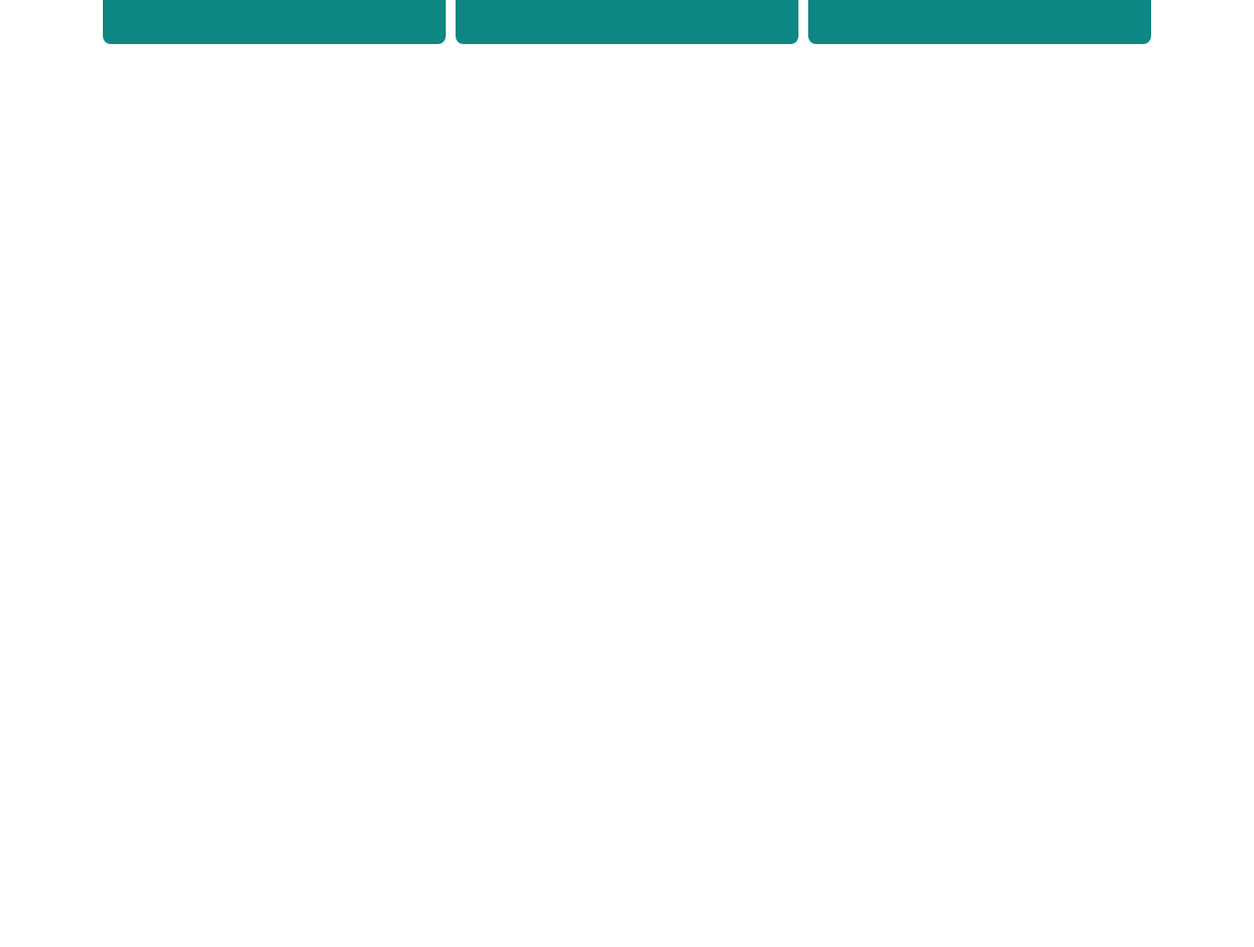
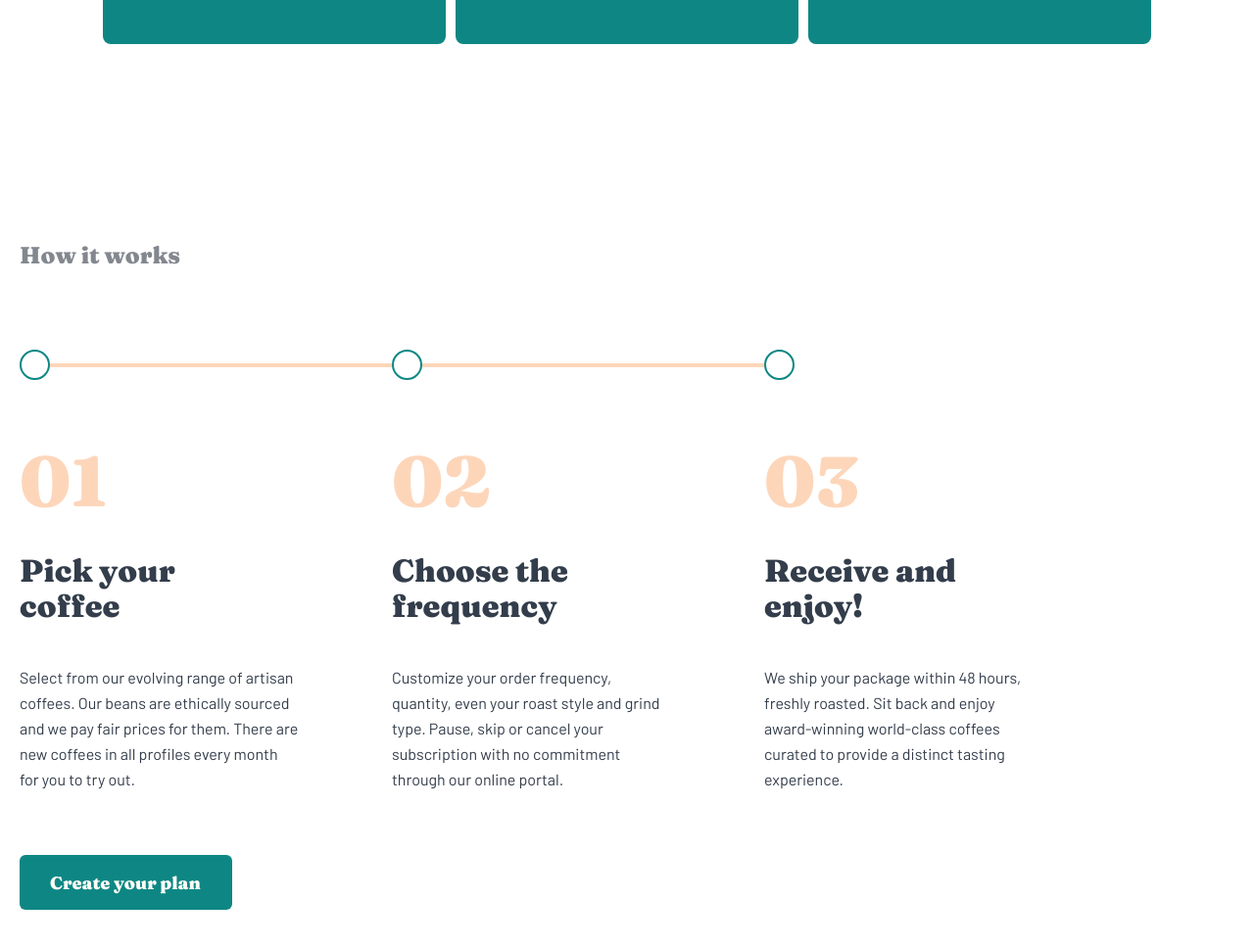
Before and after one commit to IbrohimAsomov/coffeeroasters, a plain HTML site: page index.html in a window 1280 px wide. Shown: the part 2271-3238 px from the top of the page at 98% size. Before the commit the page ends 2516 px from the top, so only its background shows below. Drawn offline with Linux system fonts and the light colour scheme.

Commit message:
add section process for coffeeroasters web site

```diff
--- a/css/style.css
+++ b/css/style.css
@@ -30,7 +30,7 @@
 }
 
 body {
-    font-family: 'Barlow', sans-serif ;
+    font-family: 'Fraunces', sans-serif ;
 }
 
 .visually-hidden {
@@ -300,3 +300,78 @@ img {
     line-height: 26px;
     color: #FEFCF7;
 }
+
+/* process start */
+
+.process {
+    margin-bottom: 200px;
+}
+
+.process__heading {
+    font-family: 'Fraunces';
+    font-weight: 900;
+    font-size: 24px;
+    line-height: 32px;
+    color: #83888F;
+    margin-bottom: 80px;
+}
+
+.process__list {
+    display: flex;
+    justify-content: flex-start;
+    margin-bottom: 64px;
+}
+
+.list__item {
+    width: 380px;
+}
+
+.process__icon-line {
+    display: flex;
+    align-items: center;
+}
+
+.process__circle {
+    display: inline-block;
+    border-radius: 50%;
+    border: 2px solid #0E8784;
+    width: 31px;
+    height: 31px;
+}
+
+.process__line {
+    display: inline-block;
+    width: 100px;
+    height: 4px;
+    background-color:#FDD6BA;
+    flex-grow: 1;
+}
+
+.process__number {
+    margin-top: 67px;
+    font-family: 'Fraunces';
+    font-weight: 900;
+    font-size: 72px;
+    line-height: 72px;
+    color: #FDD6BA;
+    margin-bottom: 38px;
+}
+
+.process__inner-heading {
+    width: 255px;
+    font-family: 'Fraunces';
+    font-weight: 900;
+    font-size: 32px;
+    line-height: 36px;
+    color: #333D4B;
+    margin-bottom: 42px;
+}
+
+.process__text {
+    width: 285px;
+    font-family: 'Barlow';
+    font-weight: 400;
+    font-size: 16px;
+    line-height: 26px;
+    color: #333D4B;
+}
--- a/index.html
+++ b/index.html
@@ -140,6 +140,61 @@
                 </div>
             </div>
         </section>
+
+        <section class="process">
+            <div class="container work__container">
+                <h2 class="process__heading">
+                    How it works
+                </h2>
+                <ol class="process__list">
+                    <li class="list__item">
+                        <div class="process__icon-line">
+                            <span class="process__circle"></span>
+                            <span class="process__line"></span>
+                        </div>
+
+                        <p class="process__number">01</p>
+                        <h2 class="process__inner-heading">
+                            Pick your coffee
+                        </h2>
+
+                        <p class="process__text">
+                            Select from our evolving range of artisan coffees. Our beans are ethically sourced and we pay fair prices for them. There are new coffees in all profiles every month for you to try out.
+                        </p>
+                    </li>
+                    <li class="list__item">
+                        <div class="process__icon-line">
+                            <span class="process__circle"></span>
+                            <span class="process__line"></span>
+                        </div>
+
+                        <p class="process__number">02</p>
+                        <h2 class="process__inner-heading">
+                            Choose the frequency
+                        </h2>
+
+                        <p class="process__text">
+                            Customize your order frequency, quantity, even your roast style and grind type. Pause, skip or cancel your subscription with no commitment through our online portal.
+                        </p>
+                    </li>
+                    <li class="list__item">
+                        <div class="process__icon-line">
+                            <span class="process__circle"></span>
+                        </div>
+
+                        <p class="process__number">03</p>
+                        <h2 class="process__inner-heading">
+                            Receive and enjoy!
+                        </h2>
+
+                        <p class="process__text">
+                            We ship your package within 48 hours, freshly roasted. Sit back and enjoy award-winning world-class coffees curated to provide a distinct tasting experience.
+                        </p>
+                    </li>
+                </ol>
+                <a href="#" class="btn">Create your plan</a>
+            </div>
+        </section>
     </main>
 
 </body>
```
